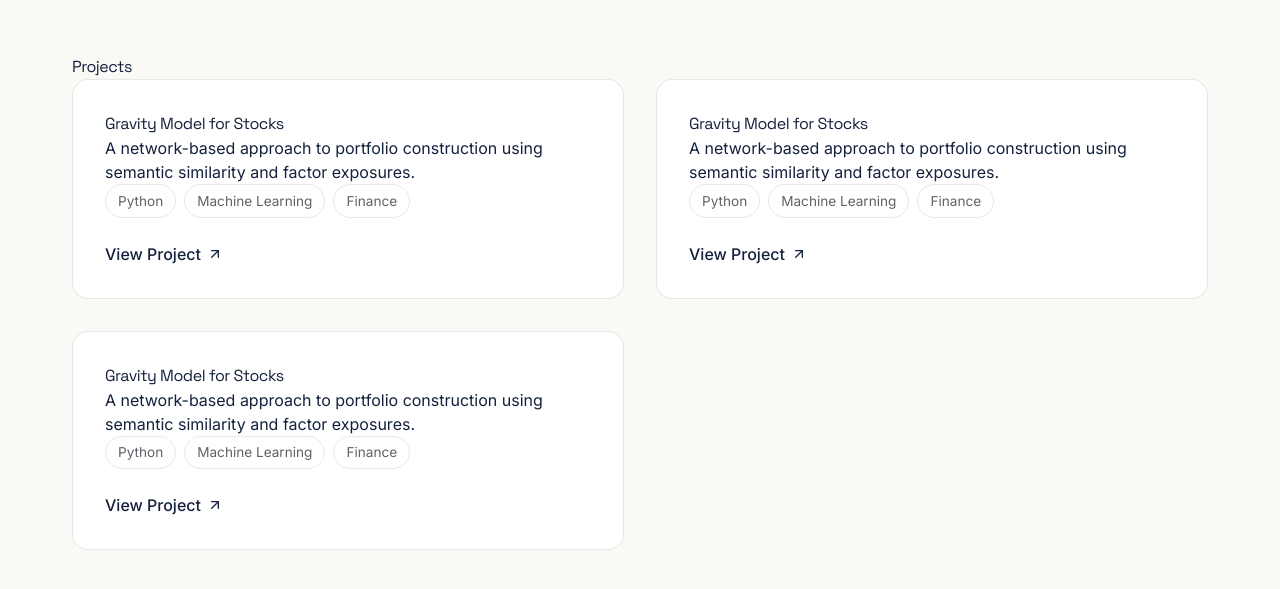
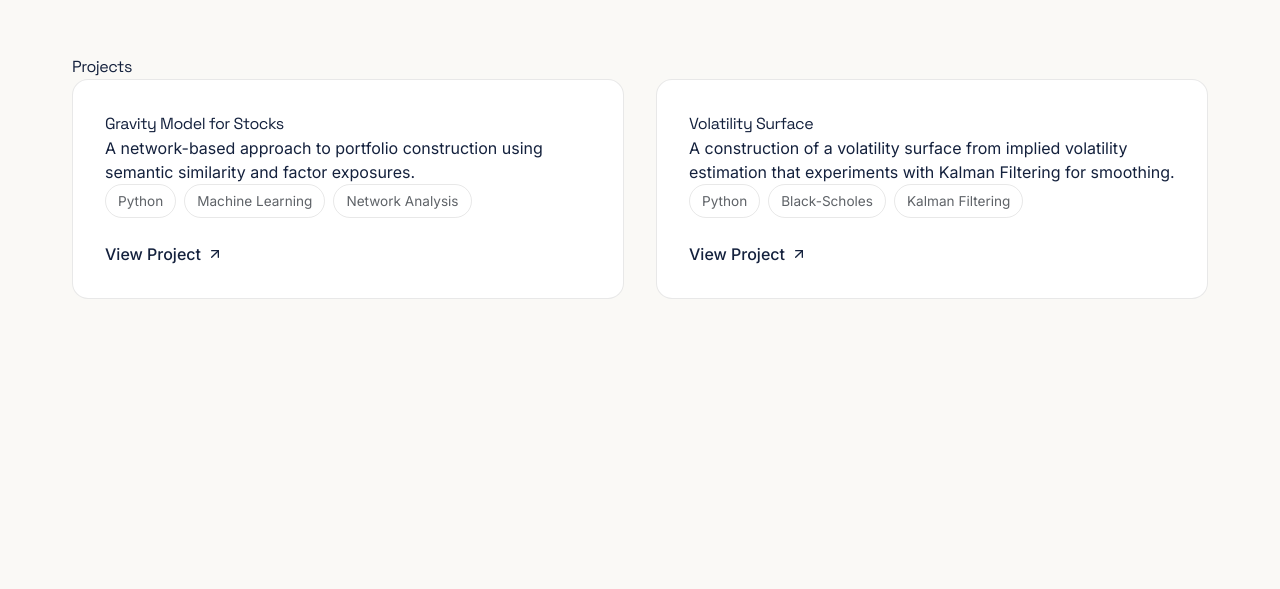
Before and after one commit to squilliam34/squilliam34.github.io, a React (Vite) app: page / in a window 1280 px wide. Shown: the part 873-1462 px from the top of the page. After the commit the page ends 1300 px from the top, so only its background shows below. Built offline with nearby package versions, Linux system fonts and the light colour scheme.

Commit message:
Projects metadata

```diff
--- a/src/components/Projects/ProjectCard.jsx
+++ b/src/components/Projects/ProjectCard.jsx
@@ -1,7 +1,7 @@
 import { useState } from "react";
 import { FiArrowUpRight } from "react-icons/fi";
 
-export default function ProjectCard() {
+export default function ProjectCard({ project }) {
     const [position, setPosition] = useState({ x: 0, y: 0 });
 
     function handleMouseMove(e) {
@@ -22,22 +22,27 @@ export default function ProjectCard() {
                 "--y": `${position.y}px`,
             }}
         >
+
             <h3>
-                Gravity Model for Stocks
+                {project.title}
             </h3>
 
             <p>
-                A network-based approach to portfolio construction
-                using semantic similarity and factor exposures.
+                {project.description}
             </p>
 
             <div className="project-tags">
-                <span>Python</span>
-                <span>Machine Learning</span>
-                <span>Finance</span>
+                {project.technologies.map((tech) => (
+                    <span key={tech}>
+                        {tech}
+                    </span>
+                ))}
             </div>
 
-            <a href="#" className="project-link">
+            <a
+                href={project.link}
+                className="project-link"
+            >
                 View Project
                 <FiArrowUpRight />
             </a>
--- a/src/components/Projects/Projects.jsx
+++ b/src/components/Projects/Projects.jsx
@@ -1,15 +1,28 @@
 import ProjectCard from "./ProjectCard";
+import { projects } from "../../data/projects";
 
 export default function Projects() {
     return (
-        <section id="projects" className="container py-32">
-            <h2>Projects</h2>
+        <section
+            id="projects"
+            className="container py-32"
+        >
+
+            <h2>
+                Projects
+            </h2>
 
             <div className="grid gap-8 md:grid-cols-2">
-                <ProjectCard />
-                <ProjectCard />
-                <ProjectCard />
+
+                {projects.map((project) => (
+                    <ProjectCard
+                        key={project.title}
+                        project={project}
+                    />
+                ))}
+
             </div>
+
         </section>
     );
 }
--- /dev/null
+++ b/src/data/projects.js
@@ -0,0 +1,29 @@
+export const projects = [
+    {
+        title: "Gravity Model for Stocks",
+        description:
+            "A network-based approach to portfolio construction using semantic similarity and factor exposures.",
+
+        technologies: [
+            "Python",
+            "Machine Learning",
+            "Network Analysis",
+        ],
+
+        link: "#https://github.com/squilliam34/gravity/tree/main",
+    },
+
+    {
+        title: "Volatility Surface",
+        description:
+            "A construction of a volatility surface from implied volatility estimation that experiments with Kalman Filtering for smoothing.",
+
+        technologies: [
+            "Python",
+            "Black-Scholes",
+            "Kalman Filtering",
+        ],
+
+        link: "#https://github.com/squilliam34/kf-vol-surface",
+    },
+];
```
